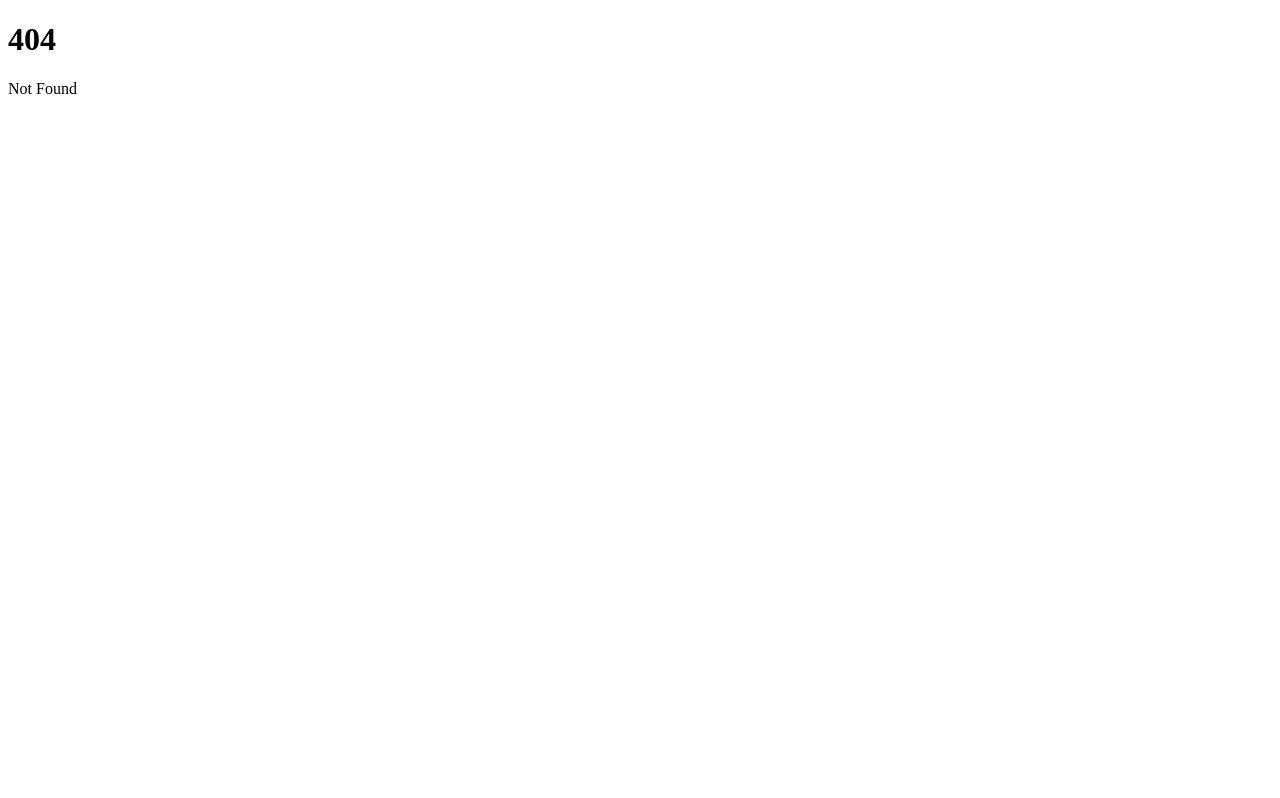
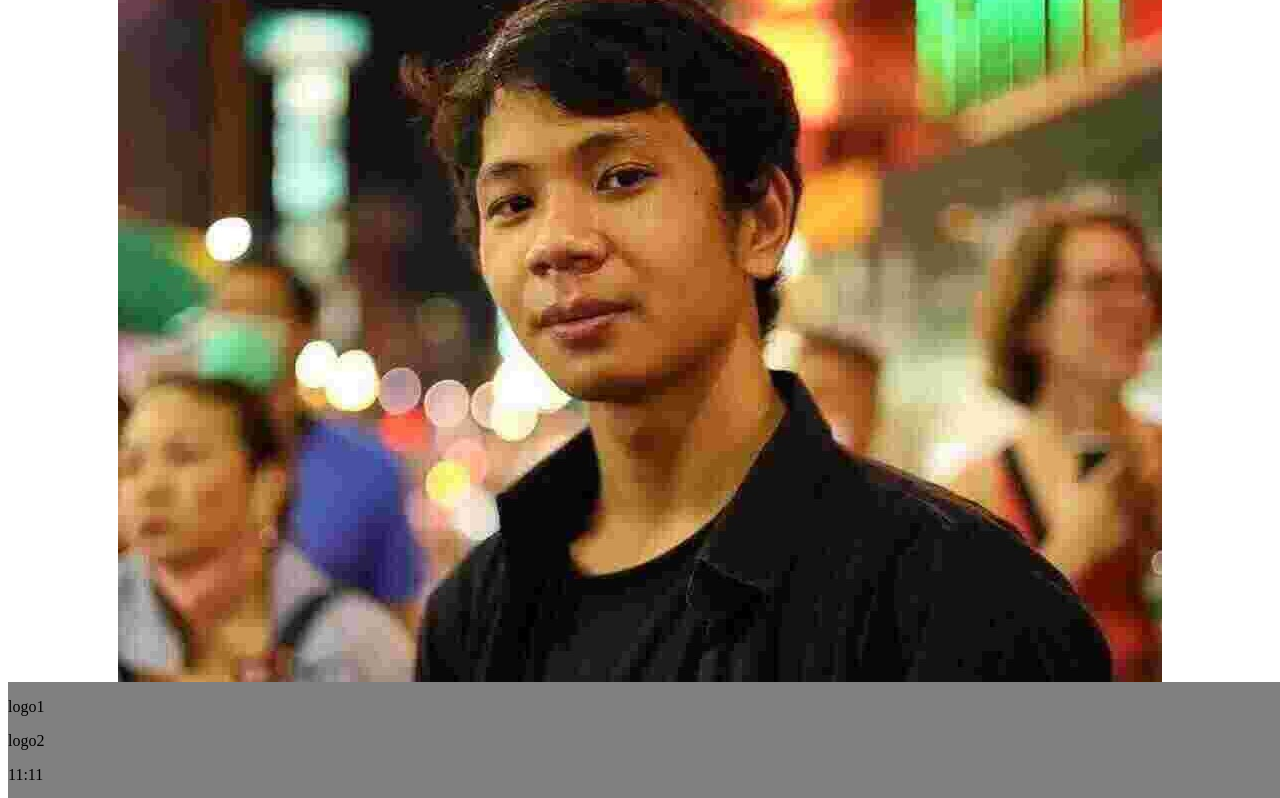
Before and after one commit to ModzabazeR/allaboutyourbirthday, a SvelteKit app: page /play/tsuki in a window 1280 px wide. Before the commit this address had no page. Shown: the top 798 px of the page. Built offline with nearby package versions, Linux system fonts and the light colour scheme.

Commit message:
tutorial

```diff
--- /dev/null
+++ b/src/components/contactCard.svelte
@@ -0,0 +1,19 @@
+<script lang="ts">
+    interface ContactData {
+        name: string;
+        age: number;
+        imagePath: string;
+        studentId: string;
+        githubUsername: string;
+    }
+
+    export let data: ContactData;
+</script>
+
+<div class="border border-black p-4">
+    <img class="h-12" src={data.imagePath} alt={data.name}>
+    <p>Name: {data.name}</p>
+    <p>Age: {data.age}</p>
+    <p>Student ID: {data.studentId}</p>
+    <p>Github Username: {data.githubUsername}</p>
+</div>
--- /dev/null
+++ b/src/components/exitWindow.svelte
@@ -0,0 +1,8 @@
+<div class="flex flex-col gap-2 h-96 bg-slate-500 p-4">
+    <p>You want to leave this page?</p>
+    <a href="/" class="bg-red-400 text-center">YES</a>
+</div>
+
+<style>
+
+</style>
--- /dev/null
+++ b/src/components/taskbar.svelte
@@ -0,0 +1,20 @@
+<script lang="ts">
+	let timeElement: HTMLParagraphElement;
+</script>
+
+<footer class="footer">
+	<div class="flex gap-4 text-white p-2 box">
+		<p>logo1</p>
+		<p>logo2</p>
+		<p bind:this={timeElement}>11:11</p>
+	</div>
+</footer>
+
+<style>
+	.footer {
+		background-color: gray;
+		width: 100%;
+		position: fixed;
+		bottom: 0;
+	}
+</style>
--- /dev/null
+++ b/src/routes/play/+page.svelte
@@ -0,0 +1,20 @@
+<script>
+    import Taskbar from "../../components/taskbar.svelte";
+    import ExitWindow from "../../components/exitWindow.svelte";
+</script>
+
+<section>
+    <div class="box">
+        <ExitWindow />
+    </div>
+    <Taskbar />
+</section>
+
+<style>
+    .box {
+        height: 100vh;
+        display: flex;
+        justify-content: center;
+        align-items: center;
+    }
+</style>
--- /dev/null
+++ b/src/routes/play/tsuki/+page.svelte
@@ -0,0 +1,22 @@
+<script>
+	import Taskbar from '../../../components/taskbar.svelte';
+	import ContactCard from '../../../components/contactCard.svelte';
+</script>
+
+<section>
+	<div class="box gap-4">
+		<ContactCard
+			data={{ name: 'Tsuki', imagePath: '/images/m.jpg', age: 19, studentId: '65050777', githubUsername: 'daisuki0i' }}
+		/>
+	</div>
+	<Taskbar />
+</section>
+
+<style>
+	.box {
+		height: 100vh;
+		display: flex;
+		justify-content: center;
+		align-items: center;
+	}
+</style>
```
Also changed, not shown: static/images/m.jpg (added).
